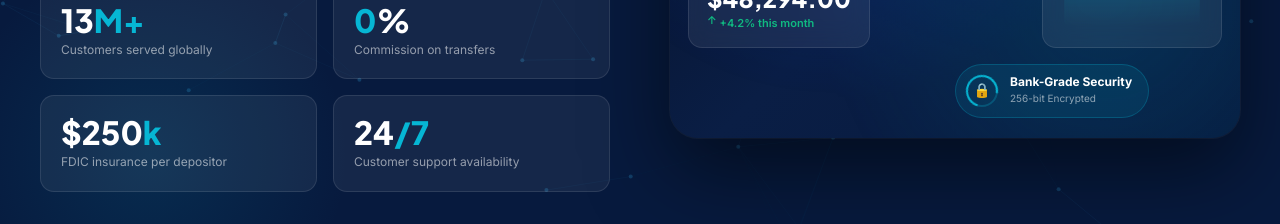
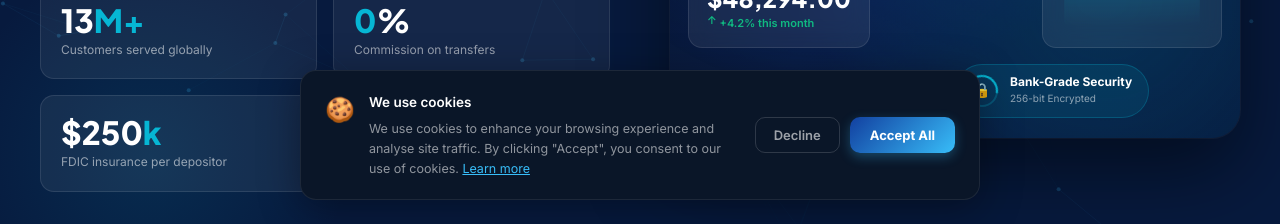
Before and after one commit to reinhardvanastrea680-spec/Nexus-bank-landing, a React (Vite) app: page / in a window 1280 px wide. Shown: the part 576-800 px from the top of the page. Built offline with nearby package versions, Linux system fonts and the light colour scheme; no server answers.

Commit message:
Add cookie consent banner

```diff
--- a/src/App.tsx
+++ b/src/App.tsx
@@ -6,6 +6,7 @@ import Footer from "./components/Footer";
 import Topbar from "./components/Topbar";
 import CustomCursor from "./components/Cursor";
 import SplashScreen from "./components/SplashScreen";
+import CookieBanner from "./components/CookieBanner";
 
 import HomePage from "./pages/HomePage";
 import LoginPage from "./pages/LoginPage";
@@ -128,6 +129,7 @@ export default function App() {
       }}>
         <CustomCursor />
         <Router />
+        <CookieBanner />
       </div>
     </AuthProvider>
   );
--- /dev/null
+++ b/src/components/CookieBanner.tsx
@@ -0,0 +1,115 @@
+import { useState, useEffect } from "react";
+import { Link } from "wouter";
+
+export default function CookieBanner() {
+  const [visible, setVisible] = useState(false);
+
+  useEffect(() => {
+    const consent = localStorage.getItem("nexsus-cookie-consent");
+    if (!consent) {
+      // Small delay so it doesn't flash immediately on load
+      const t = setTimeout(() => setVisible(true), 800);
+      return () => clearTimeout(t);
+    }
+  }, []);
+
+  const accept = () => {
+    localStorage.setItem("nexsus-cookie-consent", "accepted");
+    setVisible(false);
+  };
+
+  const decline = () => {
+    localStorage.setItem("nexsus-cookie-consent", "declined");
+    setVisible(false);
+  };
+
+  if (!visible) return null;
+
+  return (
+    <div style={{
+      position: "fixed",
+      bottom: 24,
+      left: "50%",
+      transform: "translateX(-50%)",
+      width: "calc(100% - 48px)",
+      maxWidth: 680,
+      background: "#0A1628",
+      borderRadius: 16,
+      padding: "20px 24px",
+      display: "flex",
+      alignItems: "center",
+      justifyContent: "space-between",
+      gap: 20,
+      boxShadow: "0 8px 40px rgba(0,0,0,0.35)",
+      border: "1px solid rgba(255,255,255,0.08)",
+      zIndex: 9999,
+      flexWrap: "wrap",
+      animation: "cookieSlideUp 0.4s cubic-bezier(0.22,1,0.36,1) both",
+    }}>
+      <style>{`
+        @keyframes cookieSlideUp {
+          from { opacity: 0; transform: translateX(-50%) translateY(24px); }
+          to   { opacity: 1; transform: translateX(-50%) translateY(0); }
+        }
+      `}</style>
+
+      {/* Icon + Text */}
+      <div style={{ display: "flex", alignItems: "flex-start", gap: 14, flex: 1, minWidth: 200 }}>
+        <span style={{ fontSize: 24, flexShrink: 0 }}>🍪</span>
+        <div>
+          <p style={{ fontSize: 13.5, color: "#fff", fontWeight: 600, margin: "0 0 4px" }}>
+            We use cookies
+          </p>
+          <p style={{ fontSize: 12.5, color: "rgba(255,255,255,0.55)", margin: 0, lineHeight: 1.6 }}>
+            We use cookies to enhance your browsing experience and analyse site traffic.
+            By clicking "Accept", you consent to our use of cookies.{" "}
+            <Link href="/privacy-policy" style={{ color: "#38BDF8", textDecoration: "underline" }}>
+              Learn more
+            </Link>
+          </p>
+        </div>
+      </div>
+
+      {/* Buttons */}
+      <div style={{ display: "flex", gap: 10, flexShrink: 0 }}>
+        <button
+          onClick={decline}
+          style={{
+            padding: "9px 18px",
+            borderRadius: 10,
+            border: "1px solid rgba(255,255,255,0.15)",
+            background: "transparent",
+            color: "rgba(255,255,255,0.6)",
+            fontSize: 13,
+            fontWeight: 600,
+            cursor: "pointer",
+            transition: "all 0.2s",
+          }}
+          onMouseEnter={e => (e.currentTarget.style.background = "rgba(255,255,255,0.08)")}
+          onMouseLeave={e => (e.currentTarget.style.background = "transparent")}
+        >
+          Decline
+        </button>
+        <button
+          onClick={accept}
+          style={{
+            padding: "9px 20px",
+            borderRadius: 10,
+            border: "none",
+            background: "linear-gradient(135deg, #1240A0, #38BDF8)",
+            color: "#fff",
+            fontSize: 13,
+            fontWeight: 700,
+            cursor: "pointer",
+            boxShadow: "0 4px 12px rgba(56,189,248,0.3)",
+            transition: "opacity 0.2s",
+          }}
+          onMouseEnter={e => (e.currentTarget.style.opacity = "0.85")}
+          onMouseLeave={e => (e.currentTarget.style.opacity = "1")}
+        >
+          Accept All
+        </button>
+      </div>
+    </div>
+  );
+}
```
